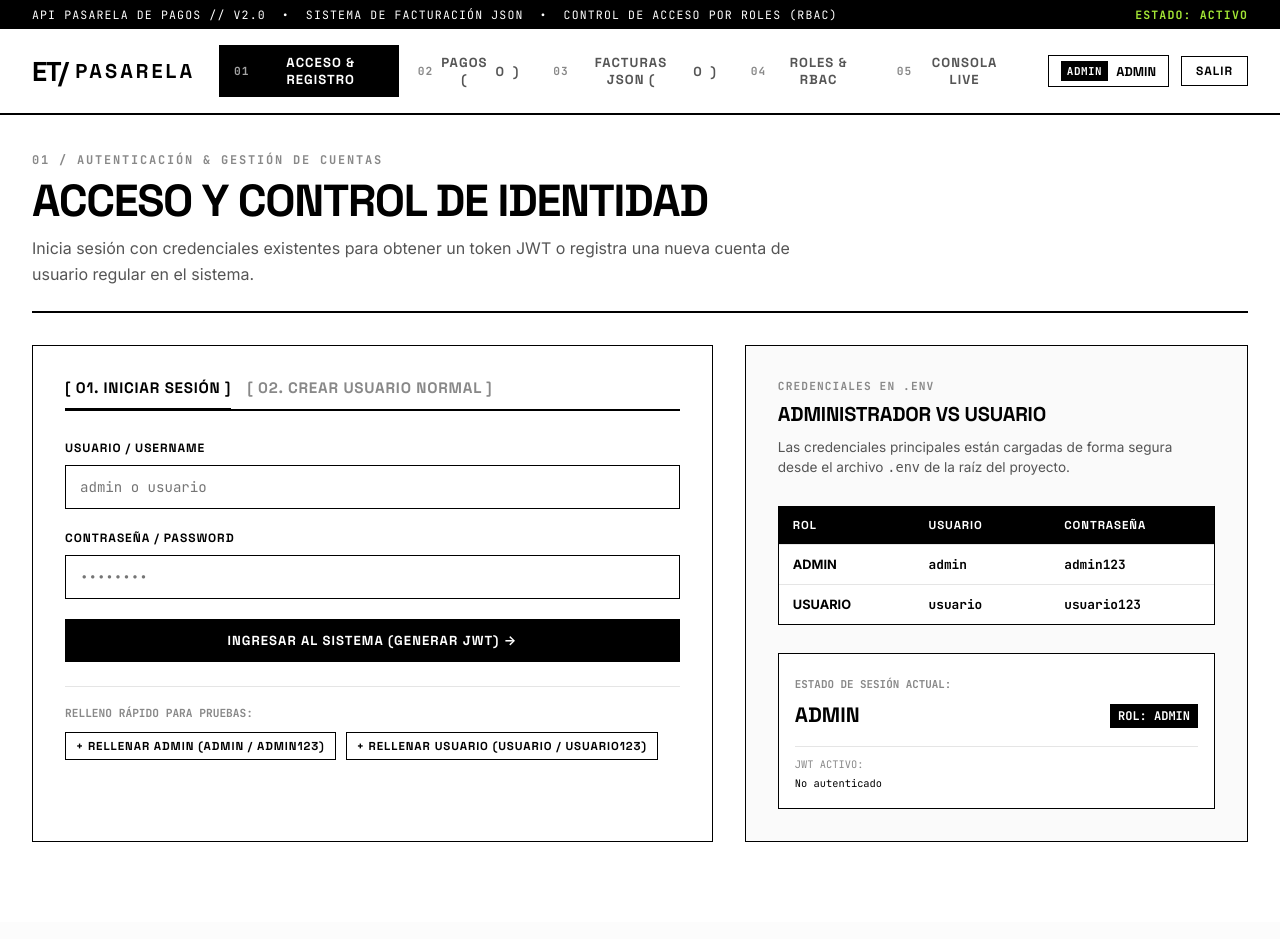
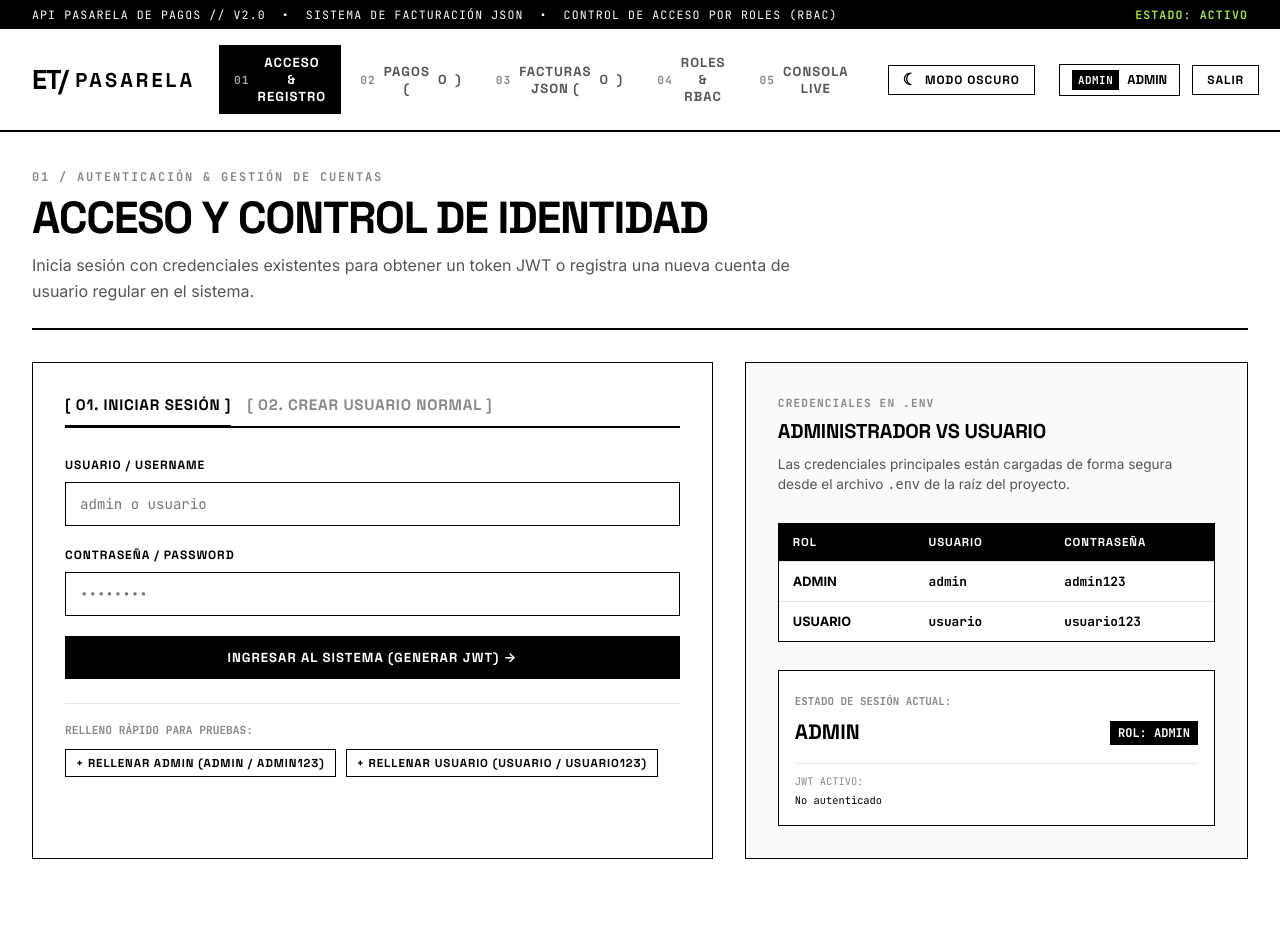
Before and after one commit to Philipoh20/PasarelaPagos, a Flask app: page / in a window 1280 px wide. Before the commit the page ends 842 px from the top, so only its background shows below. Run offline with Flask 3, Linux system fonts and the light colour scheme; data that the repository does not hold is empty.

Commit message:
Add persistent dark mode toggle
Co-authored-by: Copilot <223556219+Copilot@users.noreply.github.com>

```diff
--- a/static/css/style.css
+++ b/static/css/style.css
@@ -14,6 +14,9 @@
   --border-strong: #000000;
   --border-subtle: #e5e5e5;
   --border-medium: #cccccc;
+  --surface-default: #ffffff;
+  --surface-contrast: #000000;
+  --text-on-contrast: #ffffff;
 
   --font-display: 'Space Grotesk', -apple-system, BlinkMacSystemFont, sans-serif;
   --font-body: 'Inter', -apple-system, BlinkMacSystemFont, sans-serif;
@@ -40,6 +43,7 @@ body {
   line-height: 1.5;
   -webkit-font-smoothing: antialiased;
   min-height: 100vh;
+  transition: background-color 0.2s ease, color 0.2s ease;
 }
 
 /* ==============================================================================
@@ -153,6 +157,18 @@ body {
   display: flex;
   align-items: center;
   gap: 12px;
+}
+
+.theme-toggle {
+  display: inline-flex;
+  align-items: center;
+  gap: 7px;
+  white-space: nowrap;
+}
+
+.theme-toggle span:first-child {
+  font-size: 1rem;
+  line-height: 1;
 }
 
 .user-status-indicator {
@@ -1454,6 +1470,129 @@ body {
 .p-0 { padding: 0 !important; }
 .bold { font-weight: 700; }
 
+[data-theme="dark"] {
+  color-scheme: dark;
+  --bg-primary: #111318;
+  --bg-surface: #1b1e24;
+  --bg-subtle: #242832;
+  --text-primary: #f3f4f6;
+  --text-secondary: #c2c7d0;
+  --text-muted: #9aa1ad;
+  --border-strong: #d2d5db;
+  --border-subtle: #343943;
+  --border-medium: #646b78;
+  --surface-default: #1b1e24;
+  --surface-contrast: #f3f4f6;
+  --text-on-contrast: #111318;
+}
+
+[data-theme="dark"] .site-header,
+[data-theme="dark"] .minimal-card,
+[data-theme="dark"] .session-active-card,
+[data-theme="dark"] .credentials-table,
+[data-theme="dark"] .session-display-box,
+[data-theme="dark"] .stats-row,
+[data-theme="dark"] .stat-block:hover,
+[data-theme="dark"] .filter-input,
+[data-theme="dark"] .filter-select,
+[data-theme="dark"] .table-frame,
+[data-theme="dark"] .editorial-table,
+[data-theme="dark"] .editorial-table tr:hover td,
+[data-theme="dark"] .role-pill-outline,
+[data-theme="dark"] .btn-outline,
+[data-theme="dark"] .btn-console,
+[data-theme="dark"] .console-output-panel,
+[data-theme="dark"] .raw-json-block,
+[data-theme="dark"] .editorial-modal,
+[data-theme="dark"] .modal-top,
+[data-theme="dark"] .form-field input,
+[data-theme="dark"] .form-field select,
+[data-theme="dark"] .item-row input,
+[data-theme="dark"] .json-code-viewer,
+[data-theme="dark"] .editorial-toast.forbidden,
+[data-theme="dark"] .status-pill.rechazado,
+[data-theme="dark"] .status-pill.anulada {
+  background: var(--surface-default);
+}
+
+[data-theme="dark"] .brand-link,
+[data-theme="dark"] .nav-item:hover,
+[data-theme="dark"] .btn-outline,
+[data-theme="dark"] .btn-minimal,
+[data-theme="dark"] .btn-table-action,
+[data-theme="dark"] .auth-tab-btn:hover,
+[data-theme="dark"] .auth-tab-btn.active,
+[data-theme="dark"] .form-field input,
+[data-theme="dark"] .form-field select,
+[data-theme="dark"] .token-text,
+[data-theme="dark"] .filter-input,
+[data-theme="dark"] .filter-select,
+[data-theme="dark"] .editorial-table,
+[data-theme="dark"] .status-pill.pendiente,
+[data-theme="dark"] .status-pill.emitida,
+[data-theme="dark"] .role-pill-outline,
+[data-theme="dark"] .btn-console,
+[data-theme="dark"] .status-code,
+[data-theme="dark"] .modal-close,
+[data-theme="dark"] .item-row input,
+[data-theme="dark"] .json-code-viewer,
+[data-theme="dark"] .json-key {
+  color: var(--text-primary);
+}
+
+[data-theme="dark"] .btn-outline,
+[data-theme="dark"] .btn-minimal,
+[data-theme="dark"] .btn-table-action,
+[data-theme="dark"] .filter-input,
+[data-theme="dark"] .filter-select,
+[data-theme="dark"] .status-code {
+  border-color: var(--border-strong);
+}
+
+[data-theme="dark"] .btn-outline:hover,
+[data-theme="dark"] .btn-minimal:hover,
+[data-theme="dark"] .btn-table-action:hover,
+[data-theme="dark"] .btn-console:hover,
+[data-theme="dark"] .radio-pill input:checked + span {
+  background: var(--surface-contrast);
+  color: var(--text-on-contrast);
+  box-shadow: 4px 4px 0 var(--surface-contrast);
+}
+
+[data-theme="dark"] .btn-minimal:hover,
+[data-theme="dark"] .btn-table-action:hover {
+  box-shadow: 2px 2px 0 var(--surface-contrast);
+}
+
+[data-theme="dark"] .stat-block:hover {
+  box-shadow: 0 6px 0 var(--surface-contrast);
+}
+
+[data-theme="dark"] .auth-tab-btn.active::after,
+[data-theme="dark"] .notice-badge,
+[data-theme="dark"] .user-role-tag,
+[data-theme="dark"] .session-role,
+[data-theme="dark"] .status-pill.aprobado,
+[data-theme="dark"] .status-pill.pagada,
+[data-theme="dark"] .cred-row.header {
+  background: var(--surface-contrast);
+  color: var(--text-on-contrast);
+}
+
+[data-theme="dark"] .form-field input:focus,
+[data-theme="dark"] .form-field select:focus {
+  box-shadow: 0 0 0 1px var(--border-strong);
+}
+
+[data-theme="dark"] .editorial-table tr:hover td {
+  background: var(--bg-subtle);
+}
+
+[data-theme="dark"] .json-string { color: #86efac; }
+[data-theme="dark"] .json-number { color: #7dd3fc; }
+[data-theme="dark"] .json-boolean { color: #fcd34d; }
+[data-theme="dark"] .json-null { color: #fca5a5; }
+
 @media (max-width: 960px) {
   .header-main { flex-direction: column; align-items: flex-start; }
   .main-nav { flex-wrap: wrap; width: 100%; }
--- a/static/js/app.js
+++ b/static/js/app.js
@@ -13,8 +13,15 @@ const AppState = {
   pagoSeleccionadoParaFacturar: null,
 };
 
+const THEME_STORAGE_KEY = 'pasarela_theme';
+const THEME_DARK = 'dark';
+
+document.documentElement.dataset.theme =
+  localStorage.getItem(THEME_STORAGE_KEY) === THEME_DARK ? THEME_DARK : 'light';
+
 document.addEventListener('DOMContentLoaded', async () => {
   configurarEventos();
+  configurarTema();
 
   if (AppState.token) {
     await verificarSesionActual();
@@ -25,6 +32,32 @@ document.addEventListener('DOMContentLoaded', async () => {
 
   await recargarTodo();
 });
+
+function configurarTema() {
+  const toggle = document.getElementById('theme-toggle');
+  toggle?.addEventListener('click', () => {
+    const theme = document.documentElement.dataset.theme === THEME_DARK ? 'light' : THEME_DARK;
+    document.documentElement.dataset.theme = theme;
+    localStorage.setItem(THEME_STORAGE_KEY, theme);
+    actualizarControlTema(theme);
+  });
+
+  actualizarControlTema(document.documentElement.dataset.theme);
+}
+
+function actualizarControlTema(theme) {
+  const isDark = theme === THEME_DARK;
+  const toggle = document.getElementById('theme-toggle');
+  const icon = document.getElementById('theme-toggle-icon');
+  const label = document.getElementById('theme-toggle-label');
+
+  if (toggle) {
+    toggle.setAttribute('aria-label', `Activar modo ${isDark ? 'claro' : 'oscuro'}`);
+    toggle.setAttribute('aria-pressed', String(isDark));
+  }
+  if (icon) icon.textContent = isDark ? '☀' : '☾';
+  if (label) label.textContent = isDark ? 'MODO CLARO' : 'MODO OSCURO';
+}
 
 function configurarEventos() {
   // Pestañas de Navegación Principal
--- a/templates/index.html
+++ b/templates/index.html
@@ -52,6 +52,11 @@
           <span class="nav-num">05</span> CONSOLA LIVE
         </button>
       </nav>
+
+      <button type="button" class="btn-minimal btn-sm theme-toggle" id="theme-toggle" aria-label="Activar modo oscuro" aria-pressed="false">
+        <span id="theme-toggle-icon" aria-hidden="true">☾</span>
+        <span id="theme-toggle-label">MODO OSCURO</span>
+      </button>
 
       <!-- Estado de Sesión en el Header -->
       <div class="header-user" id="header-user-box">
```
